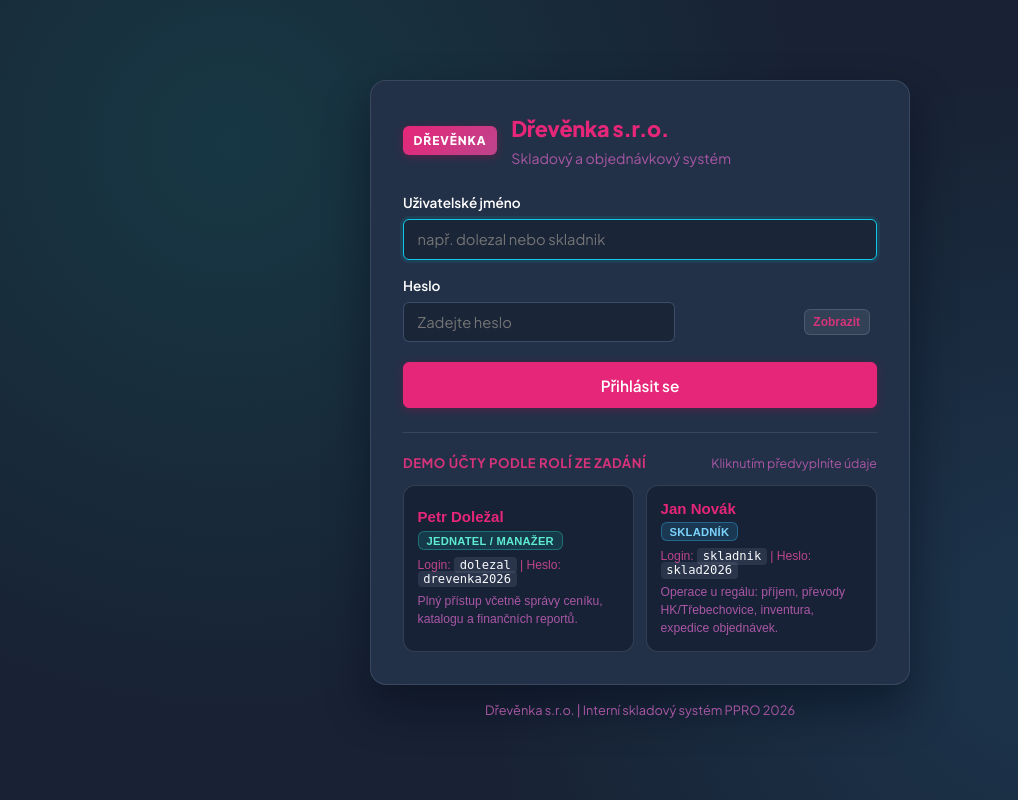
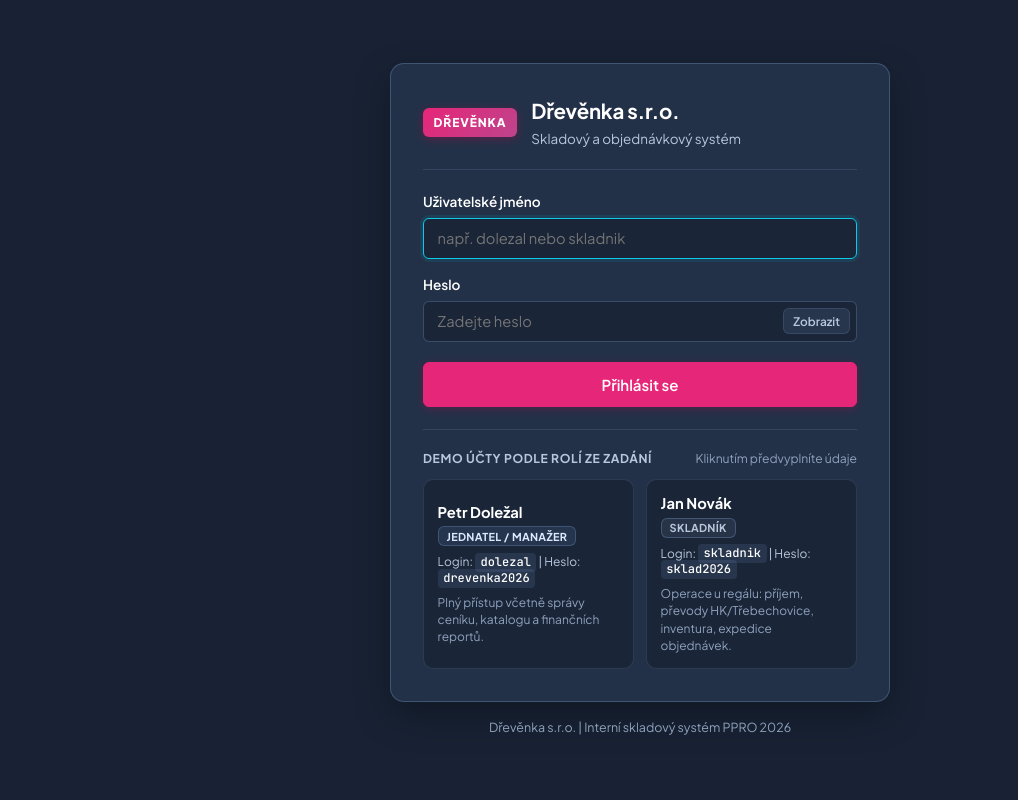
Before and after one commit to ZdenekPese/ppro2026, a FastAPI app: page /login in a window 1280 px wide. Shown: the whole page, without its empty margins (0-1018 px from the left). Run offline with FastAPI, Linux system fonts and the light colour scheme.

Commit message:
fix(ui,orders): clean header, unify login palette, fix order status filter

```diff
--- a/app/presentation/static/css/style.css
+++ b/app/presentation/static/css/style.css
@@ -2514,24 +2514,24 @@ body {
   display: inline-flex;
   align-items: center;
   padding: 0.16rem 0.5rem;
-  border-radius: 6px;
-  font-size: 0.7rem;
-  font-weight: 700;
-  letter-spacing: 0.02em;
+  border-radius: var(--radius-sm);
+  font-size: 0.68rem;
+  font-weight: 700;
+  letter-spacing: 0.03em;
   text-transform: uppercase;
   white-space: nowrap;
 }
 
 .role-manager {
-  background: rgba(20, 184, 166, 0.16);
-  color: #5eead4;
-  border: 1px solid rgba(45, 212, 191, 0.35);
+  background-color: rgba(104, 137, 190, 0.16);
+  color: #dbeafe;
+  border: 1px solid rgba(104, 137, 190, 0.38);
 }
 
 .role-warehouse {
-  background: rgba(56, 189, 248, 0.15);
-  color: #7dd3fc;
-  border: 1px solid rgba(56, 189, 248, 0.35);
+  background-color: rgba(143, 162, 189, 0.12);
+  color: var(--text-muted);
+  border: 1px solid var(--border-color);
 }
 
 .logout-form {
@@ -2597,47 +2598,66 @@ body {
   align-items: center;
   justify-content: center;
   padding: 1.5rem 1rem;
-  background:
-    radial-gradient(circle at 18% 18%, rgba(20, 184, 166, 0.14), transparent 46%),
-    radial-gradient(circle at 82% 80%, rgba(56, 189, 248, 0.12), transparent 46%),
-    var(--bg-body, #0f172a);
+  background-color: var(--bg-body);
+  color: var(--text-main);
 }
 
 .auth-shell {
   width: 100%;
-  max-width: 540px;
+  max-width: 500px;
   display: flex;
   flex-direction: column;
   gap: 1rem;
 }
 
 .auth-card {
-  background: var(--bg-card, #1e293b);
-  border: 1px solid rgba(148, 163, 184, 0.2);
-  border-radius: 16px;
+  background-color: var(--bg-card);
+  border: 1px solid var(--border-color);
+  border-radius: var(--radius-lg);
   padding: 2rem;
-  box-shadow: 0 22px 45px rgba(2, 6, 23, 0.45);
+  box-shadow: 0 14px 36px rgba(0, 0, 0, 0.28);
 }
 
 .auth-brand {
   display: flex;
   align-items: center;
   gap: 0.9rem;
-  margin-bottom: 1.5rem;
+  padding-bottom: 1.25rem;
+  margin-bottom: 1.35rem;
+  border-bottom: 1px solid var(--border-subtle);
 }
 
 .auth-title {
   margin: 0;
-  font-size: 1.35rem;
-  font-weight: 800;
-  color: var(--c-1, #f8fafc);
-  letter-spacing: -0.02em;
+  font-size: 1.28rem;
+  font-weight: 700;
+  color: var(--text-main);
+  letter-spacing: -0.015em;
 }
 
 .auth-subtitle {
   margin: 0.15rem 0 0 0;
-  font-size: 0.88rem;
-  color: var(--c-4, #94a3b8);
+  font-size: 0.84rem;
+  color: var(--text-muted);
+}
+
+.auth-alert {
+  padding: 0.78rem 1rem;
+  border-radius: var(--radius-sm);
+  font-size: 0.86rem;
+  margin-bottom: 1rem;
+}
+
+.auth-alert-error {
+  background-color: rgba(183, 9, 76, 0.14);
+  border: 1px solid rgba(183, 9, 76, 0.42);
+  color: #fecdd3;
+}
+
+.auth-alert-success {
+  background-color: rgba(69, 152, 203, 0.14);
+  border: 1px solid rgba(69, 152, 203, 0.4);
+  color: #e0f2fe;
 }
 
 .auth-form {
@@ -2653,38 +2673,42 @@ body {
 }
 
 .password-input-wrap .form-control {
+  width: 100%;
   padding-right: 5.2rem;
 }
 
 .btn-password-toggle {
   position: absolute;
   right: 0.45rem;
-  background: rgba(148, 163, 184, 0.14);
-  border: 1px solid rgba(148, 163, 184, 0.25);
-  color: var(--c-2, #e2e8f0);
-  border-radius: 6px;
-  padding: 0.3rem 0.55rem;
-  font-size: 0.75rem;
+  background-color: rgba(140, 175, 225, 0.12);
+  border: 1px solid var(--border-subtle);
+  color: var(--text-muted);
+  border-radius: var(--radius-sm);
+  padding: 0.28rem 0.55rem;
+  font-family: var(--font-sans);
+  font-size: 0.74rem;
   font-weight: 600;
   cursor: pointer;
+  transition: background-color 0.15s ease, color 0.15s ease;
 }
 
 .btn-password-toggle:hover {
-  background: rgba(148, 163, 184, 0.24);
+  background-color: rgba(140, 175, 225, 0.22);
+  color: var(--text-main);
 }
 
 .auth-submit-btn {
   width: 100%;
   justify-content: center;
-  padding: 0.78rem 1rem;
-  font-size: 0.96rem;
+  padding: 0.75rem 1rem;
+  font-size: 0.94rem;
   margin-top: 0.25rem;
 }
 
 .demo-panel {
-  margin-top: 1.5rem;
-  padding-top: 1.25rem;
-  border-top: 1px solid rgba(148, 163, 184, 0.18);
+  margin-top: 1.4rem;
+  padding-top: 1.2rem;
+  border-top: 1px solid var(--border-subtle);
 }
 
 .demo-panel-header {
@@ -2697,16 +2721,16 @@ body {
 }
 
 .demo-panel-title {
-  font-size: 0.82rem;
-  font-weight: 700;
-  color: var(--c-2, #e2e8f0);
+  font-size: 0.76rem;
+  font-weight: 700;
+  color: var(--text-muted);
   text-transform: uppercase;
-  letter-spacing: 0.04em;
+  letter-spacing: 0.05em;
 }
 
 .demo-panel-hint {
-  font-size: 0.78rem;
-  color: var(--c-4, #94a3b8);
+  font-size: 0.76rem;
+  color: var(--text-dim);
 }
 
 .demo-accounts-grid {
@@ -2717,19 +2741,19 @@ body {
 
 .demo-account-card {
   text-align: left;
-  background: rgba(15, 23, 42, 0.55);
-  border: 1px solid rgba(148, 163, 184, 0.22);
-  border-radius: 12px;
+  background-color: var(--bg-input);
+  border: 1px solid var(--border-subtle);
+  border-radius: var(--radius-md);
   padding: 0.85rem;
   cursor: pointer;
-  color: inherit;
-  transition: border-color 0.16s ease, transform 0.16s ease, background 0.16s ease;
+  color: var(--text-main);
+  font-family: var(--font-sans);
+  transition: border-color 0.15s ease, background-color 0.15s ease;
 }
 
 .demo-account-card:hover {
-  border-color: rgba(45, 212, 191, 0.55);
-  background: rgba(15, 23, 42, 0.78);
-  transform: translateY(-1px);
+  border-color: var(--border-color);
+  background-color: var(--bg-card-hover);
 }
 
 .demo-account-top {
@@ -2741,35 +2765,36 @@ body {
 }
 
 .demo-account-name {
-  font-size: 0.94rem;
-  font-weight: 700;
-  color: var(--c-1, #f8fafc);
+  font-size: 0.92rem;
+  font-weight: 700;
+  color: var(--text-main);
 }
 
 .demo-account-meta {
-  font-size: 0.76rem;
-  color: var(--c-3, #cbd5e1);
+  font-size: 0.75rem;
+  color: var(--text-muted);
   margin-bottom: 0.45rem;
 }
 
 .demo-account-meta code {
-  background: rgba(148, 163, 184, 0.15);
+  font-family: var(--font-mono);
+  background-color: rgba(140, 175, 225, 0.12);
   padding: 0.08rem 0.35rem;
   border-radius: 4px;
-  color: #f8fafc;
+  color: var(--text-main);
 }
 
 .demo-account-desc {
   margin: 0;
-  font-size: 0.76rem;
+  font-size: 0.75rem;
   line-height: 1.45;
-  color: var(--c-4, #94a3b8);
+  color: var(--text-dim);
 }
 
 .auth-footer {
   text-align: center;
-  font-size: 0.8rem;
-  color: var(--c-4, #94a3b8);
+  font-size: 0.78rem;
+  color: var(--text-dim);
 }
 
 /* 403 Forbidden Card */
--- a/app/presentation/templates/login.html
+++ b/app/presentation/templates/login.html
@@ -4,10 +4,7 @@
     <meta charset="UTF-8">
     <meta name="viewport" content="width=device-width, initial-scale=1.0">
     <title>{{ title | default('Přihlášení — Dřevěnka s.r.o.') }}</title>
-    <link rel="preconnect" href="https://fonts.googleapis.com">
-    <link rel="preconnect" href="https://fonts.gstatic.com" crossorigin>
-    <link href="https://fonts.googleapis.com/css2?family=Inter:wght@400;500;600;700;800&display=swap" rel="stylesheet">
-    <link rel="stylesheet" href="/static/css/style.css?v=20261113_v13">
+    <link rel="stylesheet" href="/static/css/style.css?v=20261113_v14">
 </head>
 <body class="auth-body">
     <main class="auth-shell">
@@ -21,13 +18,13 @@
             </div>
 
             {% if logged_out %}
-            <div class="alert alert-success" role="status">
+            <div class="auth-alert auth-alert-success" role="status">
                 Byli jste úspěšně odhlášeni ze systému.
             </div>
             {% endif %}
 
             {% if error %}
-            <div class="alert alert-error" role="alert">
+            <div class="auth-alert auth-alert-error" role="alert">
                 {{ error }}
             </div>
             {% endif %}
--- a/app/presentation/web/order_web_router.py
+++ b/app/presentation/web/order_web_router.py
@@ -43,6 +43,7 @@ def get_customer_service(db: Session = Depends(get_db)) -> CustomerService:
 @router.get("/orders", response_class=HTMLResponse)
 def orders_list_view(
     request: Request,
+    status: Optional[str] = None,
     status_filter: Optional[str] = None,
     search: Optional[str] = None,
     db: Session = Depends(get_db),
@@ -50,7 +51,8 @@ def orders_list_view(
     current_user: User = Depends(require_web_user),
 ):
     """Webový přehled všech objednávek."""
-    clean_status = status_filter.strip() if status_filter and status_filter.strip() else None
+    raw_status = status if status and status.strip() else status_filter
+    clean_status = raw_status.strip().upper() if raw_status and raw_status.strip() else None
     orders = service.list_orders(status=clean_status, search=search)
     all_orders = service.list_orders()
 
@@ -64,7 +66,7 @@ def orders_list_view(
         name="orders.html",
         context={
             "orders": orders,
-            "status_filter": status_filter,
+            "status_filter": clean_status,
             "search": search or "",
             "count_all": count_all,
             "count_reserved": count_reserved,
```
Also changed, not shown: other parts of app/presentation/static/css/style.css (+38 -34 lines), app/presentation/templates/base.html (+2 -21 lines), tests/test_auth.py (+36 -0 lines), README.md.
